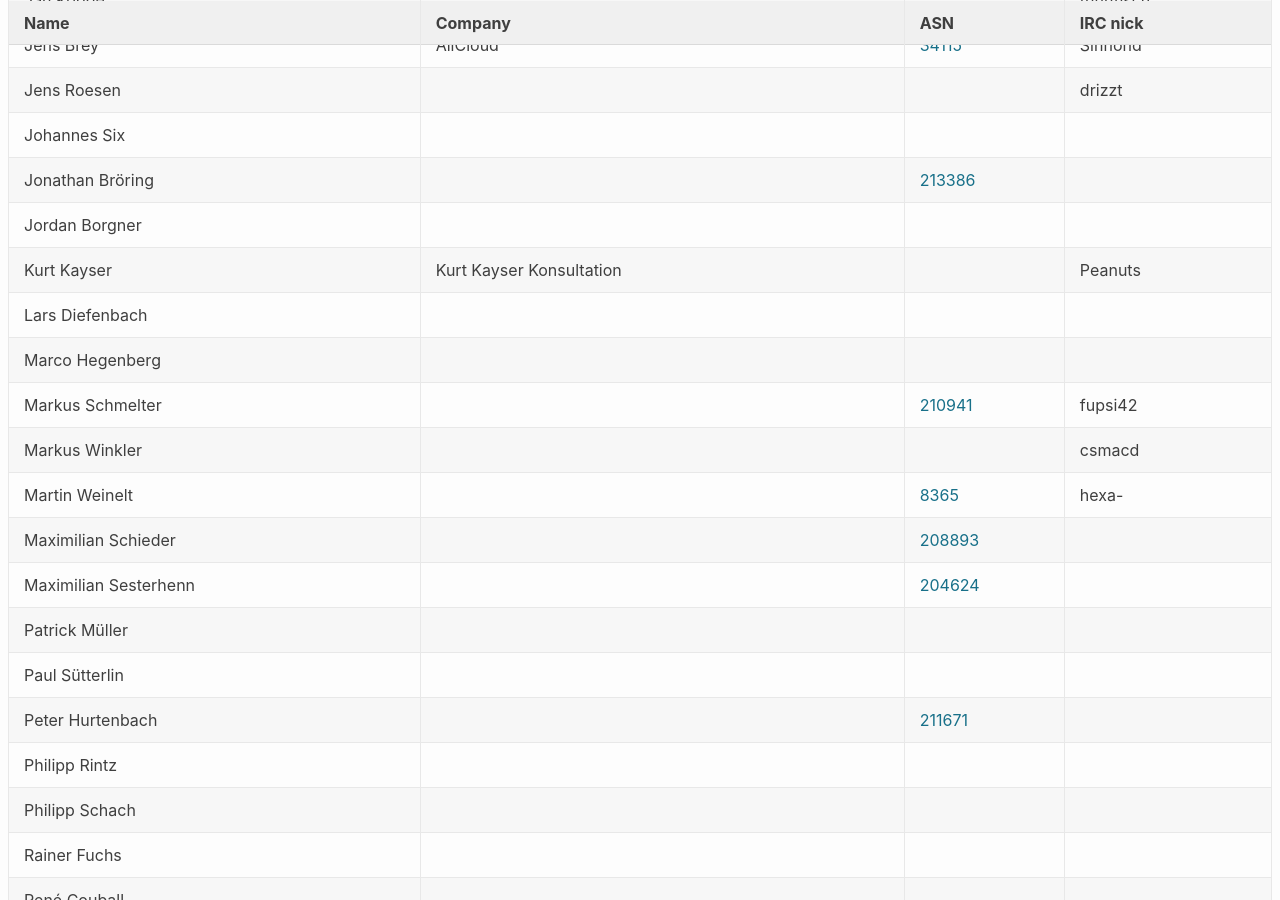
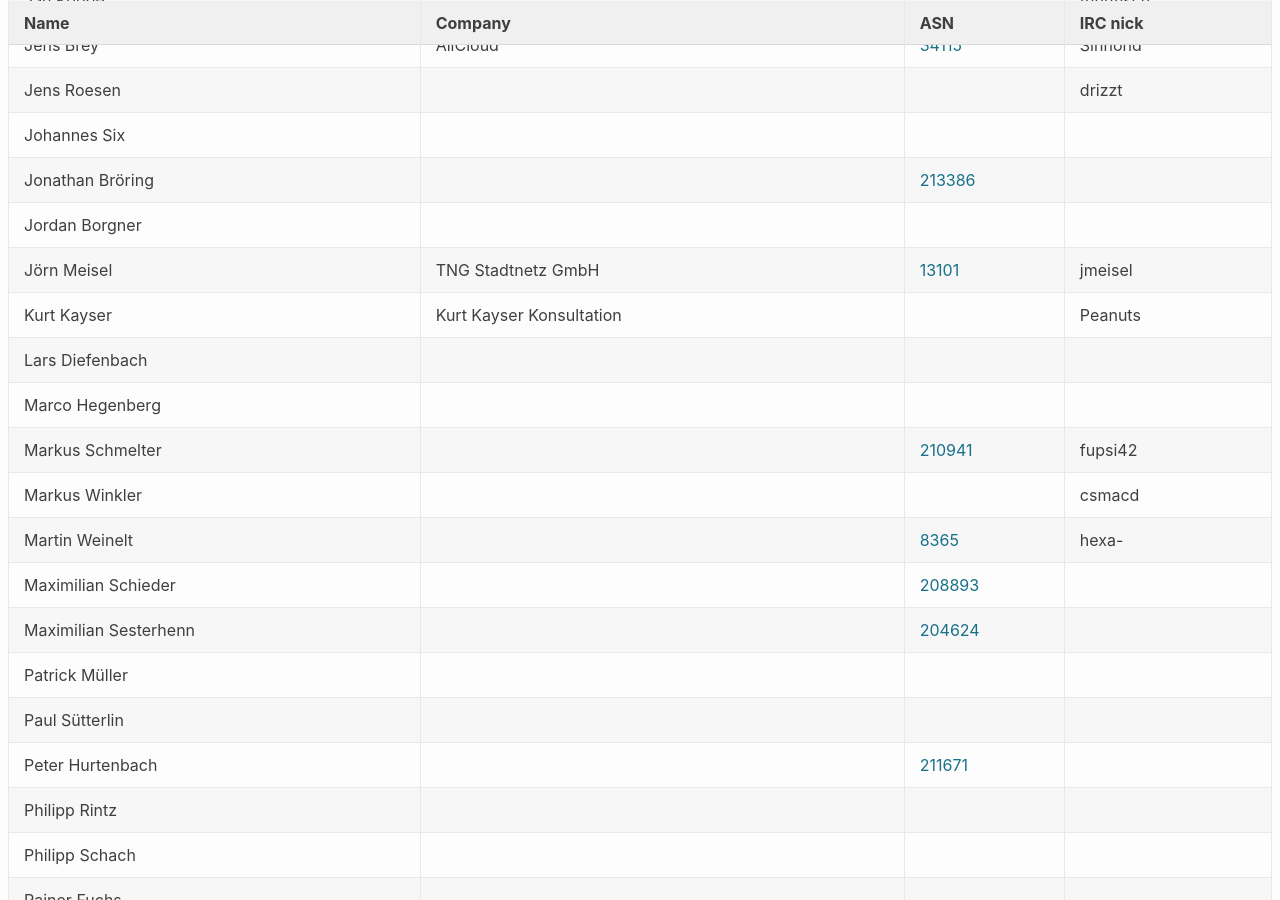
Before and after one commit to denog/pretix-attendeelist, a Jekyll site: the page built from denog14/index.md, in a window 1280 px wide and 900 px high, scrolled down 463 px. Built offline with Jekyll 4.4.1, drawn with Linux system fonts in a browser that asks for light colours.

Commit message:
Latest data: Wed Aug 24 09:14:34 UTC 2022

```diff
--- a/_data/attendees_denog14_onsite.json
+++ b/_data/attendees_denog14_onsite.json
@@ -76,6 +76,12 @@
     "company": null,
     "irc": null,
     "asn": null
+  },
+  {
+    "name": "Jörn Meisel",
+    "company": "TNG Stadtnetz GmbH",
+    "irc": "jmeisel",
+    "asn": "13101"
   },
   {
     "name": "Kurt Kayser",
```
